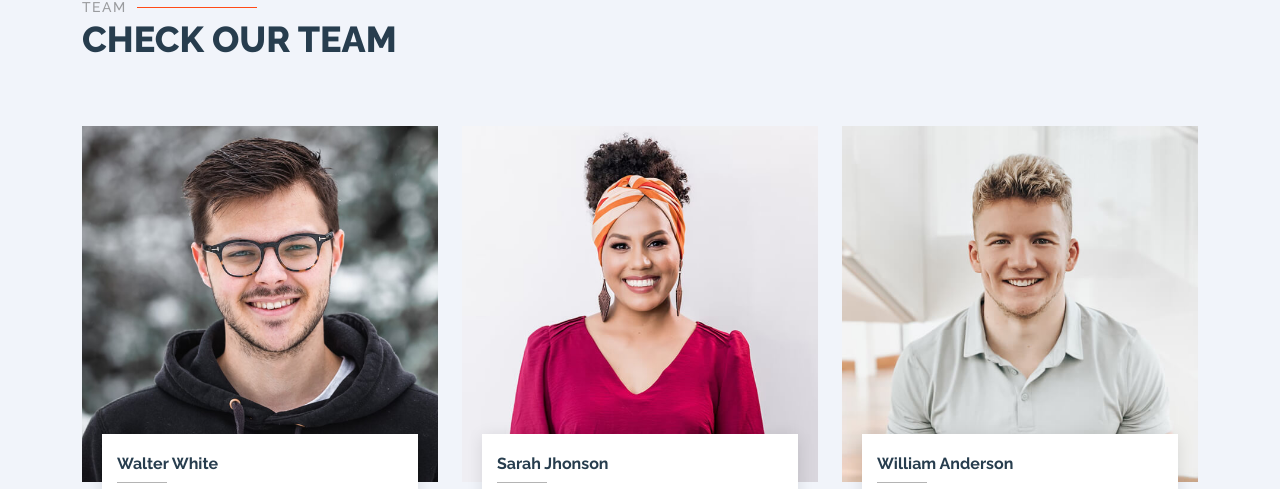
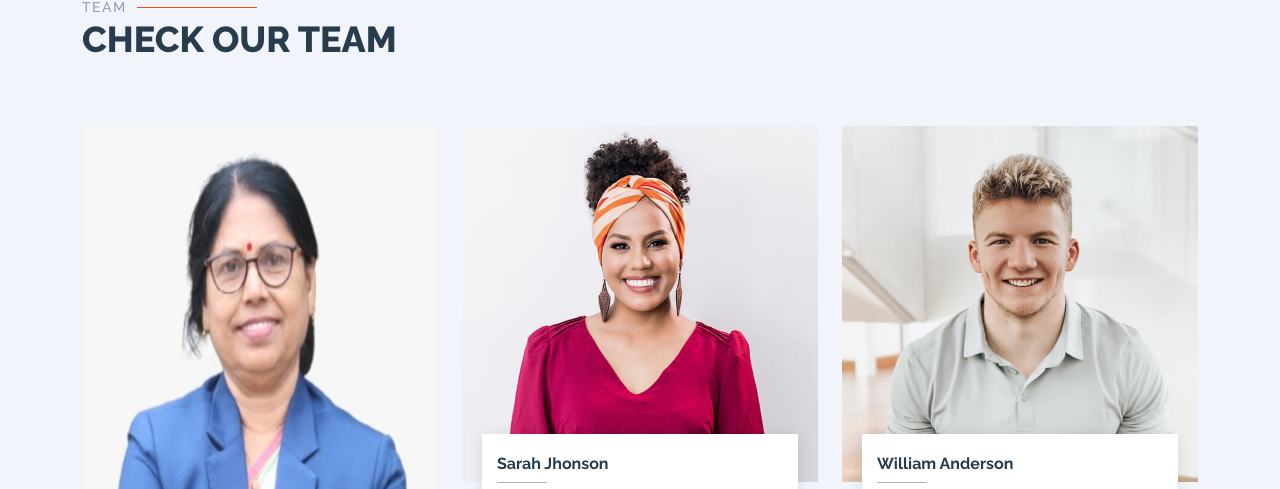
Before and after one commit to tanvir626/BHomes.tanvir626.io, a plain HTML site: page index.html in a window 1280 px wide. Shown: the part 5865-6354 px from the top of the page. Drawn offline with Linux system fonts and the light colour scheme.

Commit message:
Added an image

```diff
--- a/index.html
+++ b/index.html
@@ -817,7 +817,7 @@
 
           <div class="col-lg-4 col-md-6" data-aos="fade-up" data-aos-delay="100">
             <div class="member">
-              <div class="pic"><img src="assets/img/team/team-1.jpg" class="img-fluid" alt=""></div>
+              <div class="pic"><img src="sgop.jpeg" style="width: 600px; height: 600px;" class="img-fluid" alt=""></div>
               <div class="member-info">
                 <h4>Walter White</h4>
                 <span>Chief Executive Officer</span>
```
Also changed, not shown: sgop.jpeg (added).
